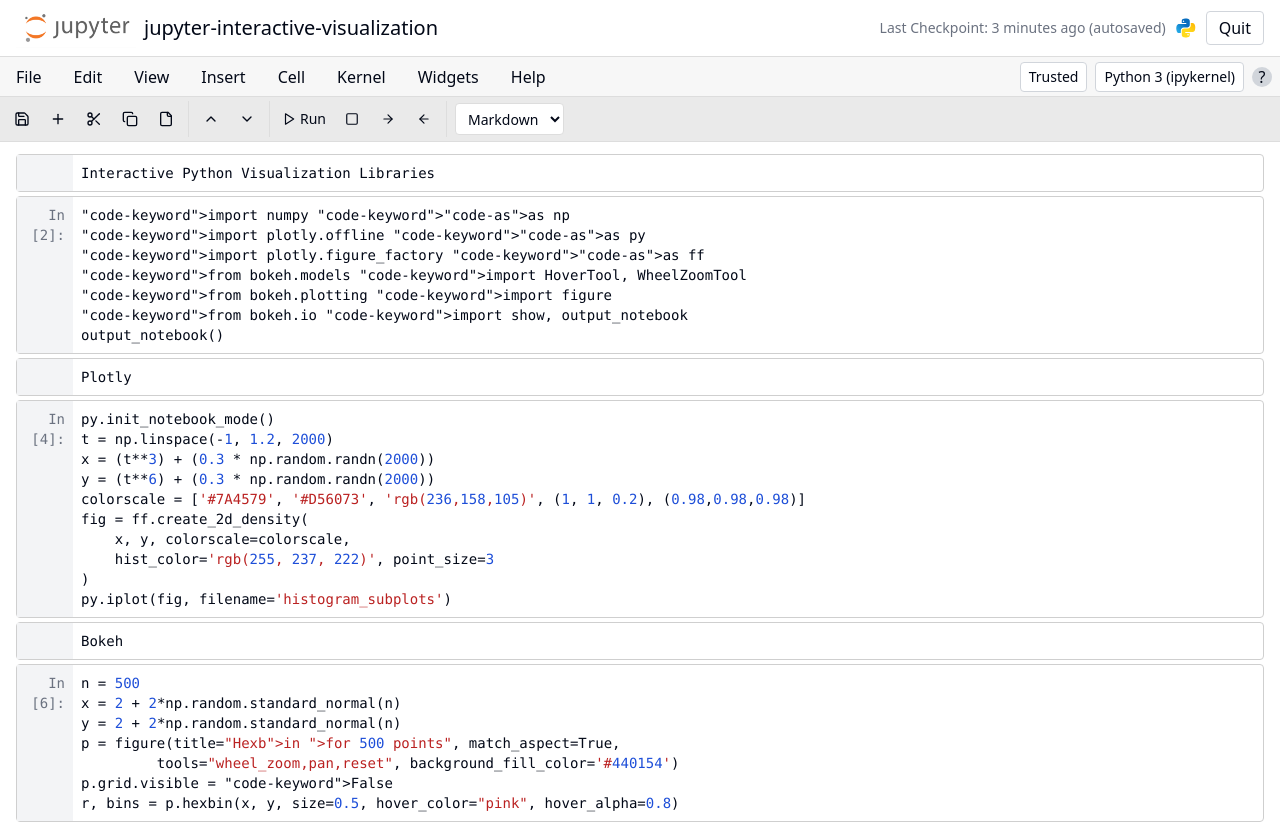
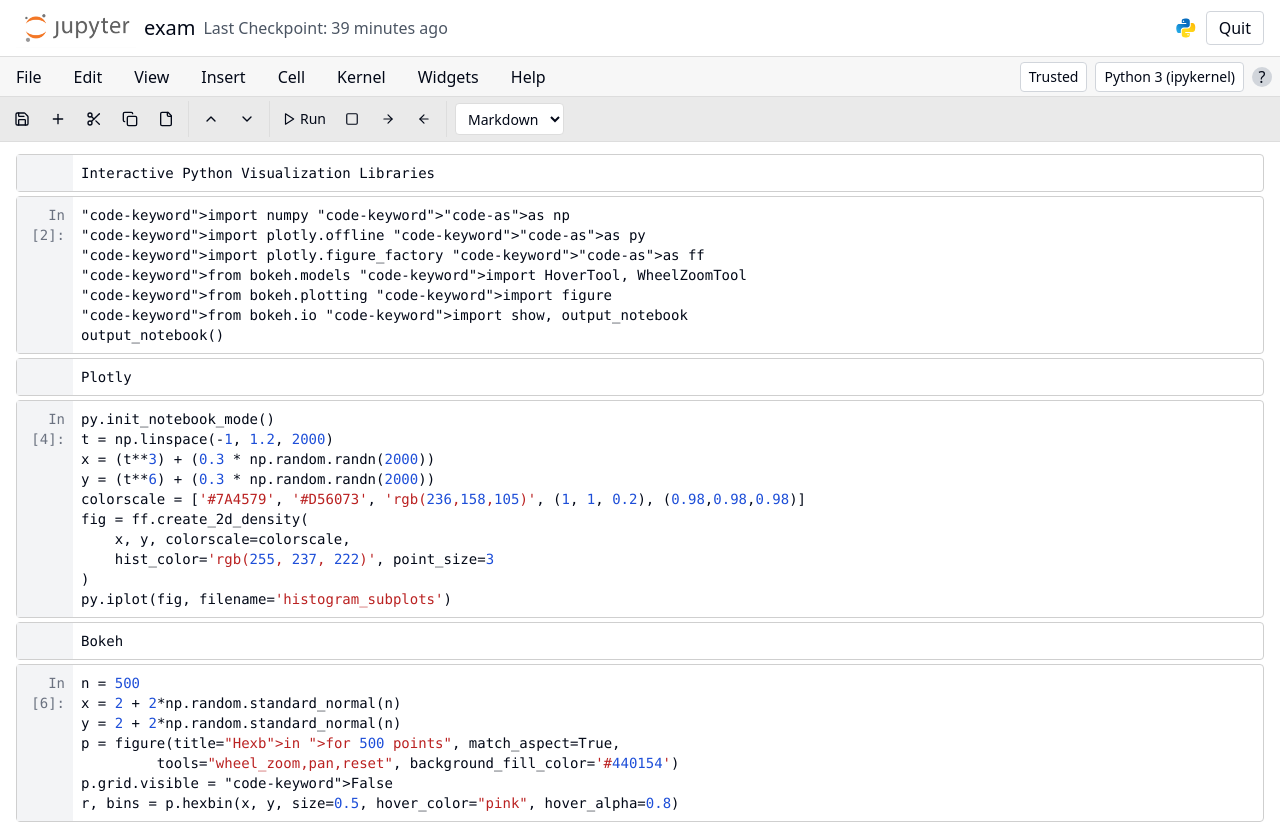
Before and after one commit to SeventyThreee/replicate-jupyter-notebook, a React (Vite) app: page / in a window 1280 px wide. Built offline with nearby package versions, Linux system fonts and the light colour scheme.

Commit message:
Update header text
Replace "jupyter-interactive-visualization" with "exam" and add "Last Checkpoint" information.

```diff
--- a/src/components/JupyterHeader.tsx
+++ b/src/components/JupyterHeader.tsx
@@ -12,11 +12,11 @@ const JupyterHeader: React.FC = () => {
             alt="Jupyter Logo"
             className="h-10 w-auto"
           />
-          <h1 className="ml-2 text-xl">jupyter-interactive-visualization</h1>
+          <span className="ml-2 text-xl">exam</span>
+          <span className="ml-2 text-gray-600">Last Checkpoint: 39 minutes ago</span>
         </div>
       </div>
       <div className="flex items-center gap-2">
-        <div className="text-sm text-gray-500">Last Checkpoint: 3 minutes ago (autosaved)</div>
         <div className="flex items-center">
           {/* Python logo */}
           <svg className="h-6 w-6" xmlns="http://www.w3.org/2000/svg" viewBox="0 0 48 48">
```
